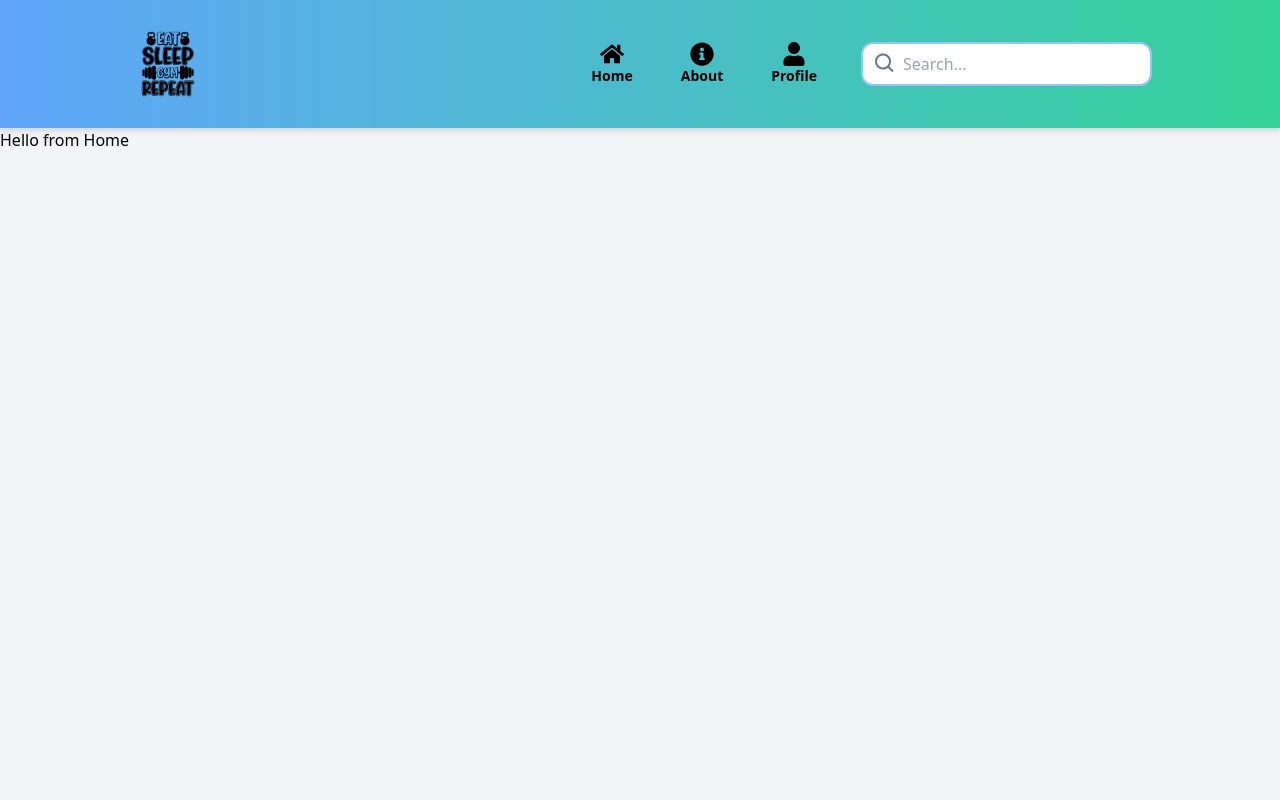
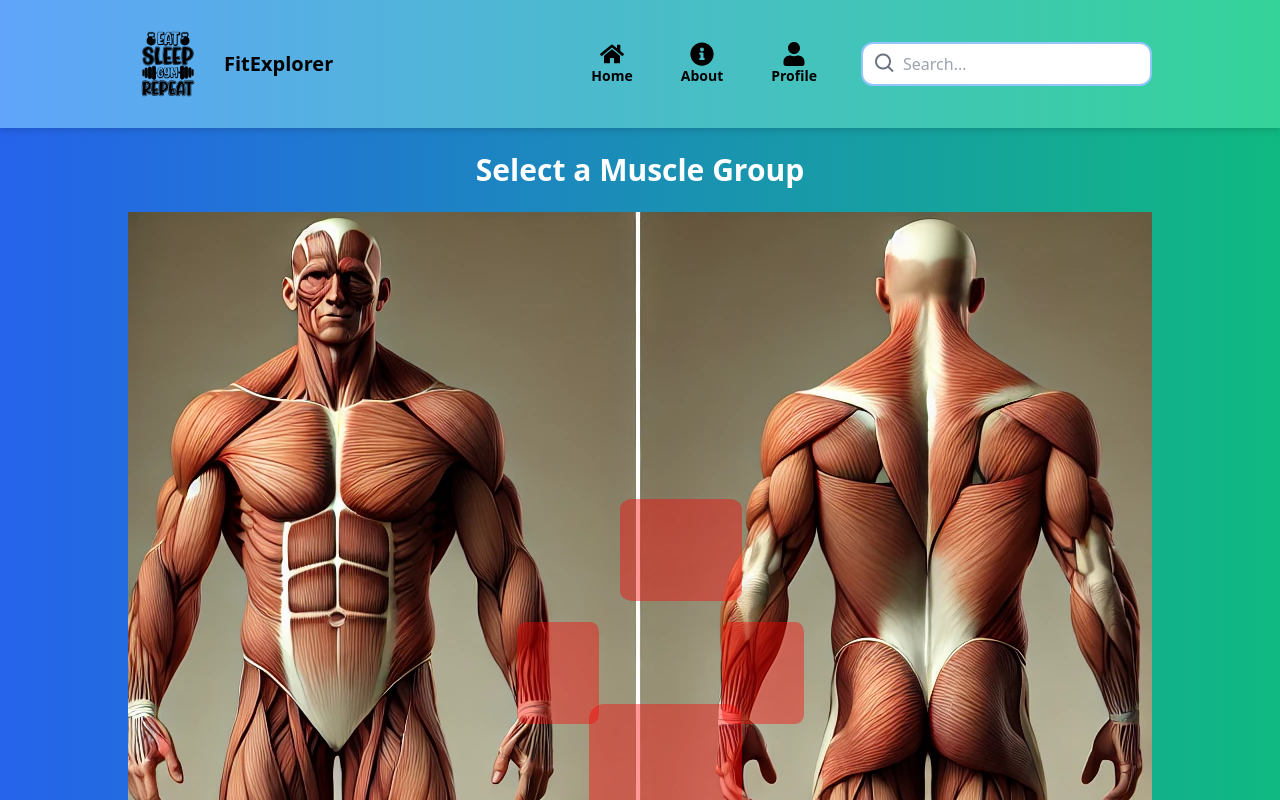
Before and after one commit to Chia213/FitExplorer, a React (Vite) app: page / in a window 1280 px wide. Shown: the top 800 px of the page. Built offline with nearby package versions, Linux system fonts and the light colour scheme.

Commit message:
Update Home.jsx

```diff
--- a/src/components/Navbar.jsx
+++ b/src/components/Navbar.jsx
@@ -8,6 +8,7 @@ function Navbar() {
 
   return (
     <header className="w-full bg-gradient-to-r from-blue-400 to-emerald-400 text-black flex justify-between items-center py-6 px-8 md:px-32 drop-shadow-md">
+      <div className="flex items-center gap-4">
         <Link to="/">
           <img
             src={logo}
@@ -15,7 +16,8 @@ function Navbar() {
             className="w-20 hover:scale-105 transition-all"
           />
         </Link>
-
+        <span className="text-xl font-bold">FitExplorer</span>
+      </div>
       <div className="flex items-center gap-8">
         <ul className="flex items-center gap-6 font-semibold text-base">
           <li className="flex flex-col items-center p-3 hover:bg-sky-700 hover:text-white rounded-md transition-all cursor-pointer">
--- a/src/pages/Home.jsx
+++ b/src/pages/Home.jsx
@@ -1,7 +1,82 @@
+import { useState } from "react";
+import muscleImage from "../assets/human.png"; // Use the generated muscle image
+
+const muscles = [
+  {
+    name: "Chest",
+    position: { top: "28%", left: "48%", width: "12%", height: "10%" },
+    exercises: ["Bench Press", "Push-ups", "Chest Fly"],
+  },
+  {
+    name: "Biceps",
+    position: { top: "40%", left: "38%", width: "8%", height: "10%" },
+    exercises: ["Bicep Curl", "Hammer Curl", "Chin-ups"],
+  },
+  {
+    name: "Triceps",
+    position: { top: "40%", left: "58%", width: "8%", height: "10%" },
+    exercises: ["Dips", "Tricep Extensions", "Close-Grip Bench Press"],
+  },
+  {
+    name: "Abs",
+    position: { top: "48%", left: "45%", width: "15%", height: "15%" },
+    exercises: ["Crunches", "Planks", "Leg Raises"],
+  },
+  {
+    name: "Quads",
+    position: { top: "68%", left: "47%", width: "15%", height: "12%" },
+    exercises: ["Squats", "Lunges", "Leg Press"],
+  },
+];
+
 function Home() {
+  const [selectedMuscle, setSelectedMuscle] = useState(null);
+
   return (
-    <div>
-      <h1>Hello from Home</h1>
+    <div className="min-h-screen flex flex-col justify-center items-center bg-gradient-to-r from-blue-600 to-emerald-500 text-white p-6">
+      <h1 className="text-3xl font-bold mb-6">Select a Muscle Group</h1>
+
+      {/* Human Body Image with Clickable Areas */}
+      <div className="relative w-[1024px]">
+        <img src={muscleImage} alt="Muscle Groups" className="w-full" />
+
+        {muscles.map((muscle, index) => (
+          <div
+            key={index}
+            style={{
+              position: "absolute",
+              top: muscle.position.top,
+              left: muscle.position.left,
+              width: muscle.position.width,
+              height: muscle.position.height,
+              backgroundColor: "rgba(255, 0, 0, 0.4)",
+              borderRadius: "10%",
+            }}
+            className="cursor-pointer hover:opacity-80"
+            onClick={() => setSelectedMuscle(muscle)}
+          ></div>
+        ))}
+      </div>
+
+      {/* Display Exercises When a Muscle is Selected */}
+      {selectedMuscle && (
+        <div className="mt-6 bg-white text-black p-5 rounded-lg shadow-lg w-80 text-center">
+          <h2 className="text-xl font-bold">{selectedMuscle.name} Exercises</h2>
+          <ul className="mt-3 space-y-2">
+            {selectedMuscle.exercises.map((exercise, idx) => (
+              <li key={idx} className="text-lg">
+                ✅ {exercise}
+              </li>
+            ))}
+          </ul>
+          <button
+            onClick={() => setSelectedMuscle(null)}
+            className="mt-4 px-4 py-2 bg-red-500 text-white rounded-lg hover:bg-red-700"
+          >
+            Close
+          </button>
+        </div>
+      )}
     </div>
   );
 }
--- a/src/pages/Login.jsx
+++ b/src/pages/Login.jsx
@@ -1,6 +1,6 @@
 function Login() {
   return (
-    <div className="min-h-screen flex items-center justify-center bg-gray-900 text-white">
+    <div className="min-h-screen flex items-center justify-center bg-gray-900 text-black">
       <div className="bg-white p-8 rounded-xl shadow-lg w-96">
         <h1 className="text-3xl font-bold text-center text-gray-800 mb-6">
           Login
--- a/src/pages/Signup.jsx
+++ b/src/pages/Signup.jsx
@@ -1,6 +1,6 @@
 function Signup() {
   return (
-    <div className="min-h-screen flex items-center justify-center bg-gray-900 text-white">
+    <div className="min-h-screen flex items-center justify-center bg-gray-900 text-black">
       <div className="bg-white p-8 rounded-2xl shadow-lg max-w-sm w-full">
         <h2 className="text-3xl font-bold text-center text-gray-800">
           Sign Up
```
Lines whose indentation alone changed are shown as unchanged.
